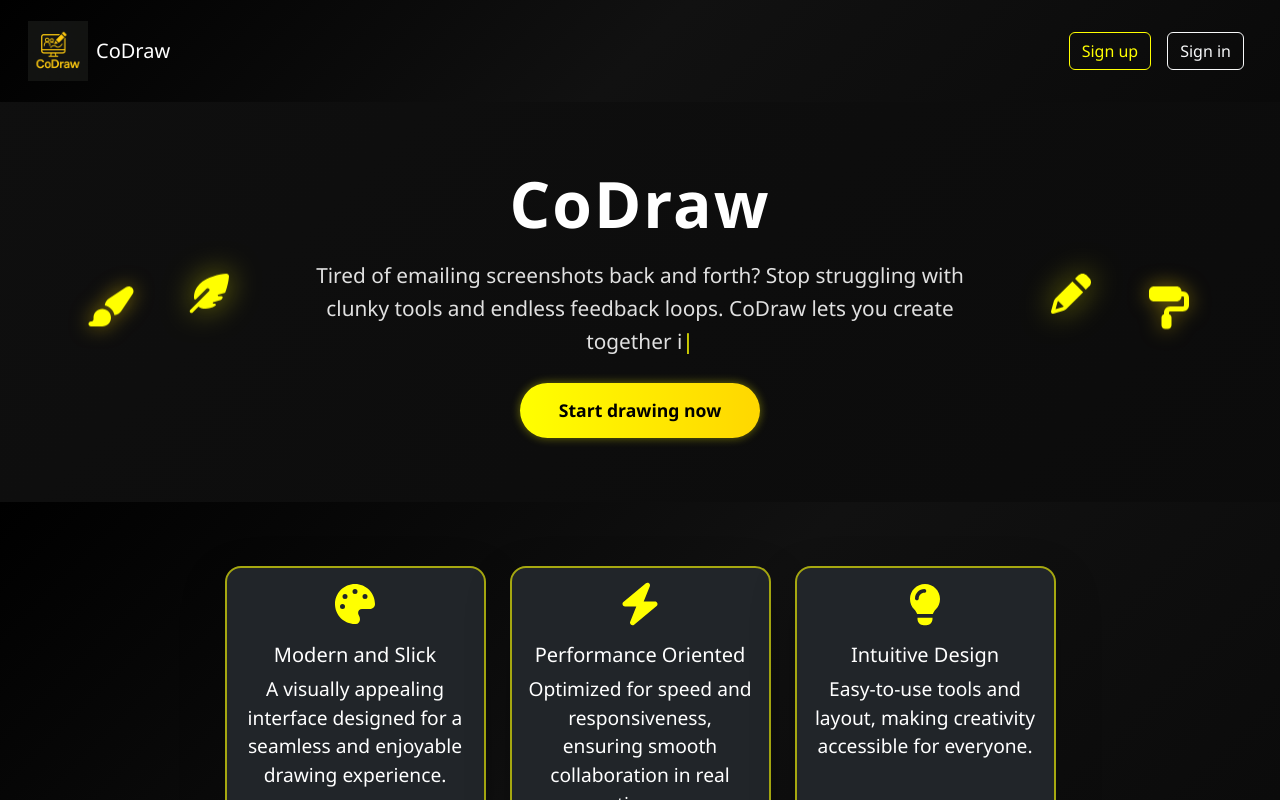
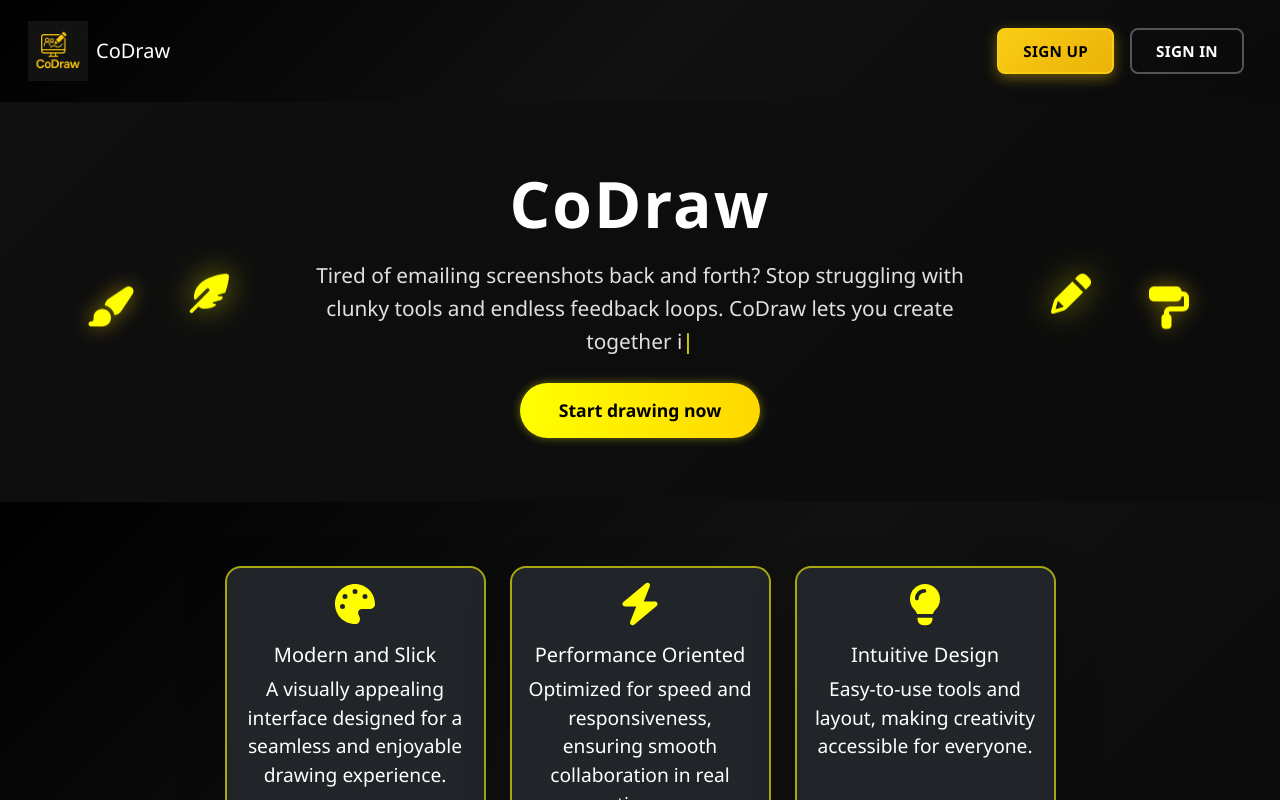
Before and after one commit to Damian0563/CoDraw, a Vue app in the folder codraw/frontend/: page / in a window 1280 px wide. Built offline with nearby package versions, Linux system fonts and the light colour scheme; no server answers; what vue-konva would draw is missing.

Commit message:
Change appearance of signin/signup buttons

```diff
--- a/codraw/frontend/src/components/Navbar.vue
+++ b/codraw/frontend/src/components/Navbar.vue
@@ -16,10 +16,10 @@
         <div class="offcanvas-body">
           <ul class="navbar-nav ms-auto mb-2 mb-lg-0 d-flex flex-column flex-lg-row align-items-center">
             <li class="nav-item my-2 my-lg-0 mx-2">
-              <RouterLink class="btn w-100" to="/signup" id="sign" style="border-color: yellow; color: yellow;" @click="navigateAndClose">Sign up</RouterLink>
+              <RouterLink class="btn btn-signup w-100" to="/signup" @click="navigateAndClose">Sign up</RouterLink>
             </li>
             <li class="nav-item my-2 my-lg-0 mx-2">
-              <RouterLink class="btn btn-outline-light w-100" id="sing" to="/signin" @click="navigateAndClose">Sign in</RouterLink>
+              <RouterLink class="btn btn-signin w-100" to="/signin" @click="navigateAndClose">Sign in</RouterLink>
             </li>
           </ul>
         </div>
@@ -57,16 +57,58 @@ export default {
     position: relative;
     overflow: hidden;
   }
-  #sign,#sing{
-    transition: ease-in-out 0.5s;
+  .btn-signup, .btn-signin {
+    padding: 0.6rem 1.5rem;
+    font-weight: 600;
+    font-size: 0.95rem;
+    letter-spacing: 0.02em;
+    border-radius: 8px;
+    transition: all 0.3s cubic-bezier(0.4, 0, 0.2, 1);
+    text-transform: uppercase;
+    border: 2px solid transparent;
   }
-  #sing:hover{
-    transform: scale(1.1);
+
+  .btn-signup {
+    background: linear-gradient(135deg, #facc15 0%, #eab308 100%);
+    color: #000;
+    border-color: #facc15;
+    box-shadow: 0 4px 14px rgba(250, 204, 21, 0.4);
   }
-  #sign:hover{
-    transform: scale(1.1);
-    color: black !important;
-    background-color: yellow !important;
-    border-color:white !important;
+
+  .btn-signup:hover {
+    transform: translateY(-2px);
+    box-shadow: 0 6px 20px rgba(250, 204, 21, 0.6);
+    background: linear-gradient(135deg, #eab308 0%, #ca8a04 100%);
+    border-color: #eab308;
+    color: #000;
+  }
+
+  .btn-signup:focus {
+    outline: none;
+    box-shadow: 0 0 0 3px rgba(250, 204, 21, 0.3);
+  }
+
+  .btn-signin {
+    background: transparent;
+    color: #fff;
+    border: 2px solid rgba(255, 255, 255, 0.3);
+    backdrop-filter: blur(10px);
+  }
+
+  .btn-signin:hover {
+    transform: translateY(-2px);
+    background: rgba(255, 255, 255, 0.1);
+    border-color: rgba(255, 255, 255, 0.8);
+    box-shadow: 0 4px 14px rgba(255, 255, 255, 0.15);
+    color: #fff;
+  }
+
+  .btn-signin:focus {
+    outline: none;
+    box-shadow: 0 0 0 3px rgba(255, 255, 255, 0.2);
+  }
+
+  .btn-signup:active, .btn-signin:active {
+    transform: translateY(0);
   }
 </style>
```
Also changed, not shown: 7 other files (tests, documents, lock files or other folders).
